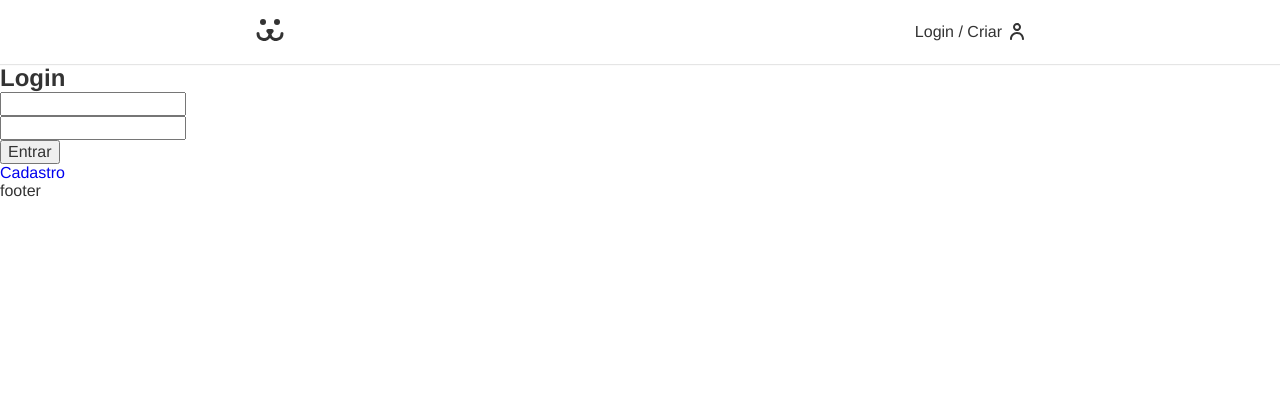
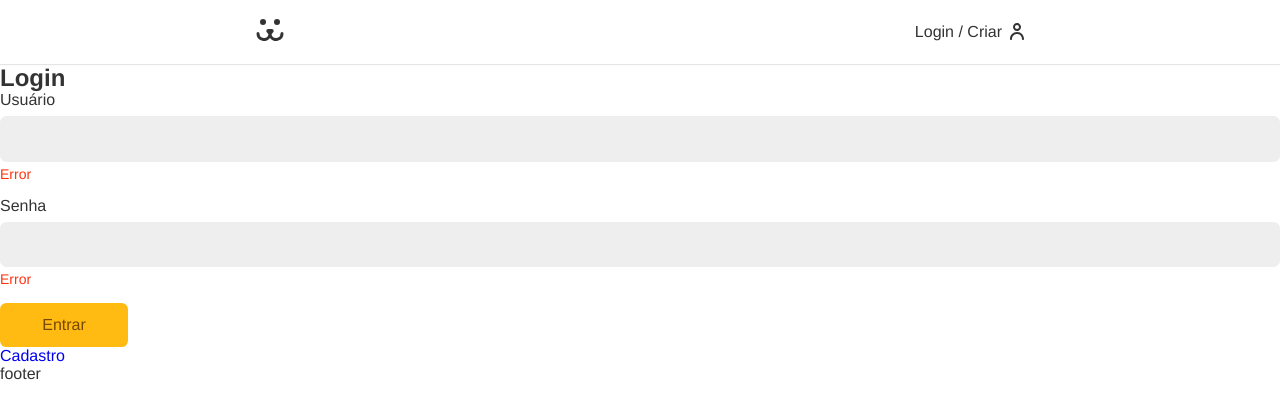
Before and after one commit to joaovitorkilson/dogs, a React (Vite) app: page /login in a window 1280 px wide. Shown: the top 418 px of the page. Built offline with nearby package versions, Linux system fonts and the light colour scheme.

Commit message:
adicionado form component

```diff
--- /dev/null
+++ b/src/Components/Forms/Button.jsx
@@ -0,0 +1,11 @@
+import React from "react";
+import styles from "./Button.module.css";
+function Button({ children, ...props }) {
+  return (
+    <button {...props} className={styles.button}>
+      {children}
+    </button>
+  );
+}
+
+export default Button;
--- /dev/null
+++ b/src/Components/Forms/Button.module.css
@@ -0,0 +1,24 @@
+.button {
+    font-size: 1rem;
+    font-family: var(--type-first);
+    cursor: pointer;
+    border: none;
+    border-radius: 0.4rem;
+    background: #fb1;
+    color: #764701;
+    min-width: 8rem;
+    padding: 0.8rem 1.2rem;
+    box-sizing: border-box;
+    transition: .1s;
+}
+
+.button:hover,
+.button:focus {
+    outline: none;
+    box-shadow: 0 0 0 3px #fea, 0 0 0 4px #fb1;
+}
+
+.button:disabled {
+    opacity: .5;
+    cursor: wait;
+}
--- /dev/null
+++ b/src/Components/Forms/Input.jsx
@@ -0,0 +1,13 @@
+import React from 'react'
+import styles from './Input.module.css'
+function Input({ label, type, name }) {
+  return (
+    <div className={styles.wrapper}>
+      <label htmlFor={name} className={styles.label}>{label}</label>
+      <input id={name} name={name} className={styles.input} type={type}/>
+      <p className={styles.error}>Error</p>
+    </div>
+  )
+}
+
+export default Input
--- /dev/null
+++ b/src/Components/Forms/Input.module.css
@@ -0,0 +1,34 @@
+.wrapper {
+    margin-bottom: 1rem;
+}
+
+.input {
+    border: 1px solid #eee;
+    display: block;
+    width: 100%;
+    font-size: 1rem;
+    padding: .8rem;
+    border-radius: 0.4rem;
+    background: #eee;
+    transition: 0.2s;
+}
+
+.input:focus,
+.input:hover {
+    outline: none;
+    border-color: #fb1;
+    background: white;
+    box-shadow: 0 0 0 3px #fea;
+}
+.label {
+    display: block;
+    font-size: 1rem;
+    line-height: 1;
+    padding-bottom: 0.5rem;
+}
+
+.error {
+    color: #f31;
+    font-size: .875rem;
+    margin-top: .25rem;
+}
--- a/src/Components/Login/LoginForm.jsx
+++ b/src/Components/Login/LoginForm.jsx
@@ -1,5 +1,7 @@
 import React from "react";
 import { Link } from "react-router-dom";
+import Input from "../Forms/input";
+import Button from "../Forms/Button";
 
 function LoginForm() {
   const [username, setUserName] = React.useState("");
@@ -26,18 +28,10 @@
     <section>
       <h1>Login</h1>
       <form action="" onSubmit={handleSubmit}>
-        <input
-          type="text"
-          onChange={({ target }) => setUserName(target.value)}
-          value={username}
-        />
+        <Input label="Usuário" type="text" name="username" />
+        <Input label="Senha" type="password" name="password" />
+        <Button>Entrar</Button>
 
-        <input
-          type="text"
-          onChange={({ target }) => setPassword(target.value)}
-          value={password}
-        />
-        <button>Entrar</button>
       </form>
       <Link to="/login/criar">Cadastro</Link>
     </section>
```
